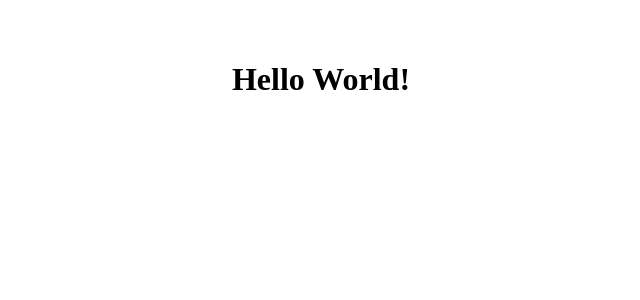
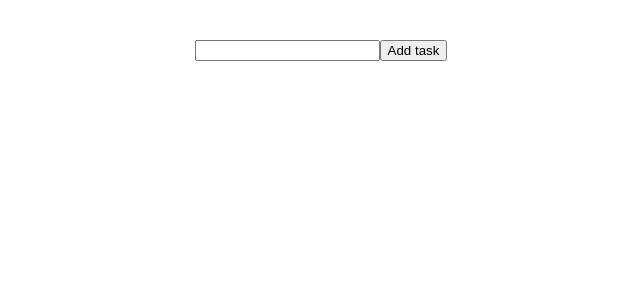
Before and after one commit to hungryBeetle-sudo/todo-list, a React app: page / in a window 1280 px wide. Shown: the top 300 px of the page, without its empty margins (319-959 px from the left). Built offline with nearby package versions, Linux system fonts and the light colour scheme; the HTML template or start-up script is replaced by a standard one.

Commit message:
Create 'Add Task funcionality'.

```diff
--- a/src/App.tsx
+++ b/src/App.tsx
@@ -10,23 +10,31 @@ function createTask(id: number, description: string){
 	return task
 }
 
-function List(){
-	const [tasks, setTasks] = useState([])
+function List(props: { list }){
 
 	return(
 		<div>
 			<ul>
-				{tasks.map( value => <li>{value}</li> )}
+				{props.list.map( value => <li key={value.id}><input defaultValue={value.description} type="text"/></li> )}
 			</ul>
 		</div>
 	)
 }
 
 function App() {
+	const [tasks, setTasks] = useState([])
+
   return (
     <>
 	<div>
-		<h1>Hello World!</h1>
+		<input id="newTaskField" defaultValue="" type="text"/>
+		<input defaultValue="Add task" type="button" onClick={(target) => {
+			const doc = document.querySelector("#newTaskField");
+			const updatedTasks = tasks.slice();
+			updatedTasks.push(createTask( updatedTasks.at(-1).id + 1, doc.value ));
+			setTasks(updatedTasks);
+		}}/>
+		<List list={tasks}/>
 	</div>
     </>
   )
```
